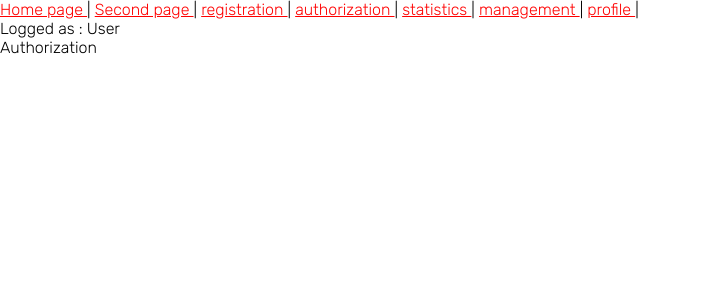
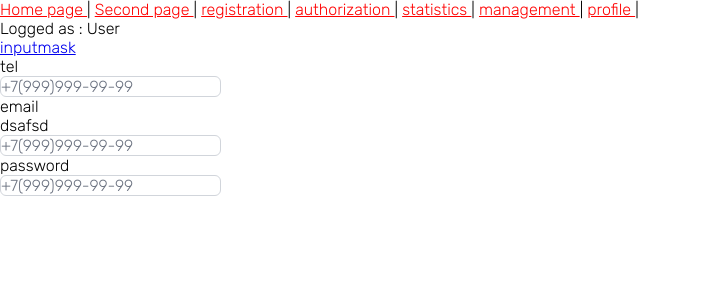
Before and after one commit to krivosheev-d/finance-tracker-client, a Vue app: page /authorization in a window 1280 px wide. Shown: the top 300 px of the page, without its empty margins (0-701 px from the left). Built offline with nearby package versions, Linux system fonts and the light colour scheme.

Commit message:
add InputMask

```diff
--- a/src/pages/AuthorizationPage.vue
+++ b/src/pages/AuthorizationPage.vue
@@ -1,9 +1,32 @@
 <script lang="ts" setup>
+import { ref } from 'vue';
+import InputMask from '~/shared/ui/InputMask.vue';
+
+const textValue = ref('dsafsd');
+
+function ooo() {
+  alert('ooo');
+}
+
 </script>
 
 <template>
   <div>
-    Authorization
+    <a href="https://primevue.org/inputmask/" target="_blank" rel="noopener noreferrer">inputmask</a>
+    <div>
+      <span>tel</span><br>
+      <InputMask mask="+7(999)999-99-99" placeholder="+7(999)999-99-99" />
+    </div>
+    <div>
+      <span>email</span><br>{{ textValue }} <br>
+      <InputMask mask="+7(999)999-99-99" v-model="textValue" placeholder="+7(999)999-99-99" />
+    </div>
+    <div>
+      <span>password</span><br>
+      <InputMask mask="+7(999)999-99-99" placeholder="+7(999)999-99-99" />
+    </div>
+
+
   </div>
 </template>
 
--- /dev/null
+++ b/src/shared/ui/InputMask.vue
@@ -0,0 +1,30 @@
+<script lang="ts" setup>
+import InputMask from 'primevue/inputmask';
+import type { InputMaskProps } from 'primevue/inputmask/InputMask';
+
+// eslint-disable-next-line @typescript-eslint/no-empty-interface
+interface InputMaskPropsIgnore extends /* @vue-ignore */ InputMaskProps { }
+
+defineProps<InputMaskPropsIgnore>();
+
+const emit = defineEmits<{
+  inputMask: [value: string],
+  focus: [],
+  blur: [],
+  keydown: [],
+  complete: [],
+  keypress: [],
+  paste: []
+}>();
+</script>
+
+<template>
+  <InputMask :modelValue="modelValue" :slotChar="slotChar" :mask="mask" :autoClear="autoClear" :unmask="unmask"
+    :readonly="readonly" :pt="pt" @focus="emit('focus')" @blur="emit('blur')" @keydown="emit('keydown')"
+    @complete="emit('complete')" @keypress="emit('keypress')" @paste="emit('paste')"
+    @inputMask="$emit('update:modelValue', $event)">
+    <slot></slot>
+  </InputMask>
+</template>
+
+<style lang="scss" scoped></style>
```
Also changed, not shown: src/shared/components/HelloWorld.vue (+4 -3 lines).
